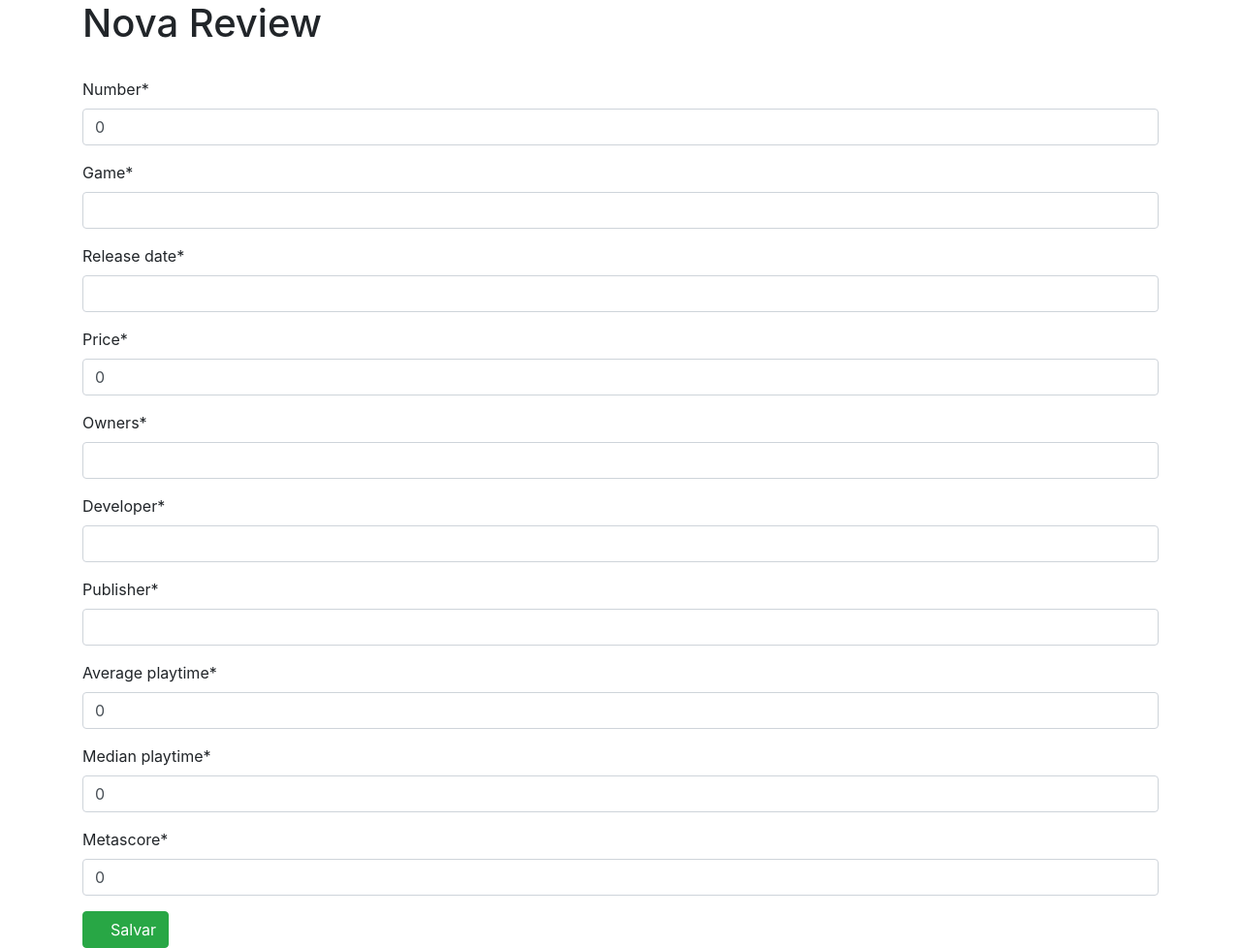
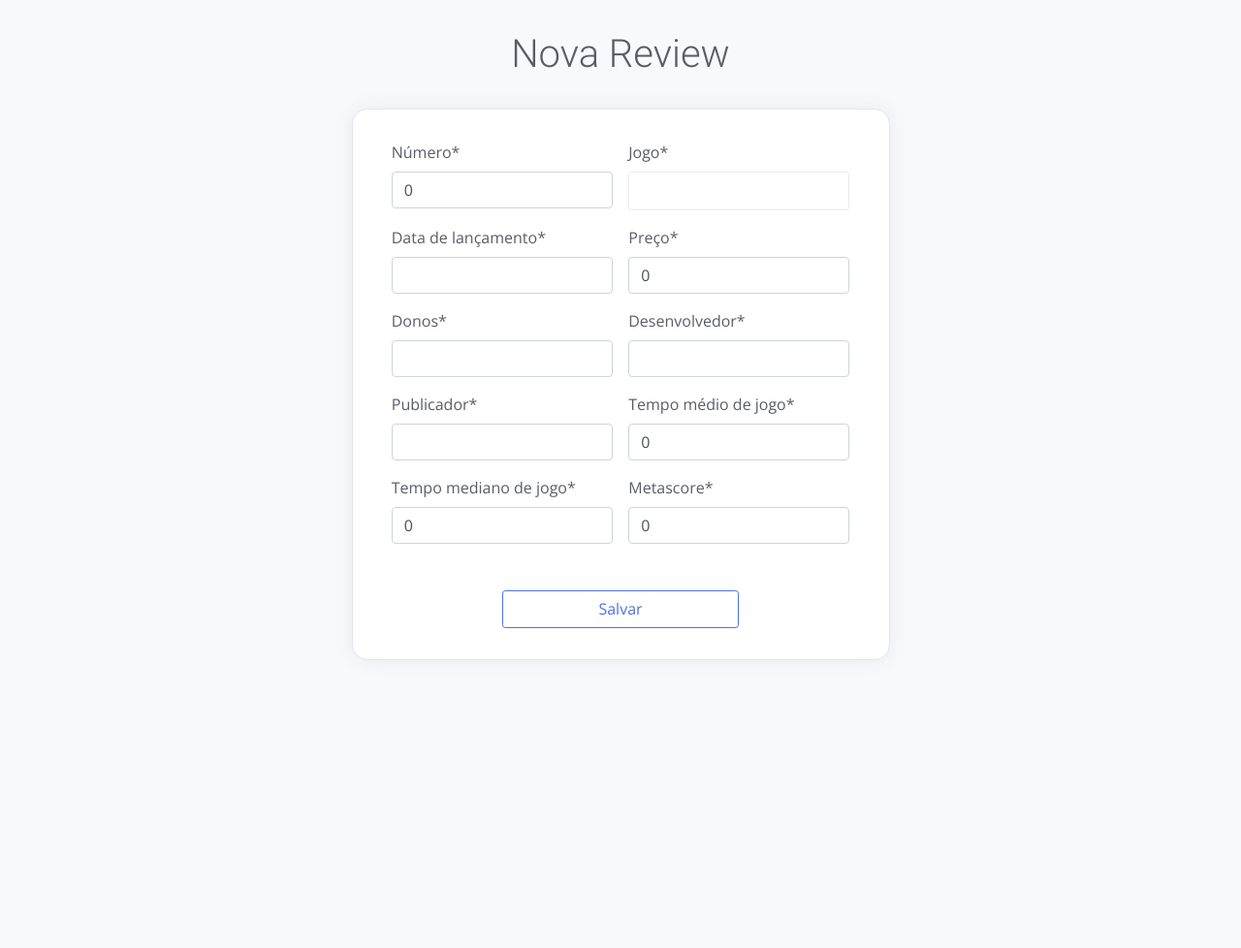
Before and after one commit to isaacrpl7/gamereview, a Django app: page /dashboard/reviews/novo in a window 1280 px wide. Shown: the whole page at 97% size. After the commit the page ends 681 px from the top, so only its background shows below. Run offline with Django 3.2, Linux system fonts and the light colour scheme; some libraries are stand-ins or nearby versions.

Commit message:
Adicionados alguns estilos

```diff
--- a/dashboard/models/Review.py
+++ b/dashboard/models/Review.py
@@ -2,13 +2,13 @@ from django.db import models
 
 # Create your models here.
 class Review(models.Model):
-    number = models.IntegerField(default=0)
-    game = models.CharField(max_length=100)
-    release_date = models.CharField(max_length=100)
-    price = models.FloatField(default=0)
-    owners = models.CharField(max_length=100)
-    developer = models.CharField(max_length=100)
-    publisher = models.CharField(max_length=100)
-    average_playtime = models.IntegerField(default=0)
-    median_playtime = models.IntegerField(default=0)
-    metascore = models.IntegerField(default=0)
+    number = models.IntegerField("Número", default=0)
+    game = models.CharField("Jogo", max_length=100)
+    release_date = models.CharField("Data de lançamento", max_length=100)
+    price = models.FloatField("Preço", default=0)
+    owners = models.CharField("Donos", max_length=100)
+    developer = models.CharField("Desenvolvedor", max_length=100)
+    publisher = models.CharField("Publicador", max_length=100)
+    average_playtime = models.IntegerField("Tempo médio de jogo", default=0)
+    median_playtime = models.IntegerField("Tempo mediano de jogo", default=0)
+    metascore = models.IntegerField("Metascore", default=0)
--- a/dashboard/static/dashboard/css/style.css
+++ b/dashboard/static/dashboard/css/style.css
@@ -1,3 +1,143 @@
 h1 {
     margin-bottom: 2rem;
+    font-family: 'Roboto', sans-serif;
+    color: #5a5c69;
+    text-align: center;
+    font-weight: 300;
 }
+body {
+    margin: 2rem;
+    font-family: 'Open Sans', sans-serif;
+    color: #5a5c69;
+    background-color: #f8f9fc;
+}
+.header-table {
+    display: flex;
+    justify-content: space-between;
+    align-items: center;
+}
+.busca {
+    display: flex;
+    flex-direction: row;
+    justify-content: flex-start;
+    align-items: center;
+    margin-bottom: 1rem;
+}
+#id_game{
+    background-color: #fff;
+    border: 1px solid #eaeaee;
+    border-radius: 0.2rem;
+    height: 2.5rem;
+}
+p{
+    padding: 0;
+    margin: 0;
+    margin-right: 1rem;
+}
+.btn-nova-review {
+    border: 1px solid #4e73df;
+    color: #4e73df;
+    padding-top: 0.5rem;
+    margin: 0;
+    height: 2.5rem;
+    width: 10rem;
+    text-align: center;
+    vertical-align: middle;
+    border-radius: 0.2rem;
+}
+.btn-nova-review:hover {
+    background-color: #4e73df;
+    color: white;
+    text-decoration: none;
+}
+/* TABELA */
+table {
+    text-align: center;
+    vertical-align: middle;
+    background-color: white;
+    border-radius: 1rem;
+    box-shadow: 0px 0px 20px #eaeaee;
+}
+td {
+    border-top: 1px solid #eaeaee;
+    border-bottom: 1px solid #eaeaee;
+    padding: 0.5rem;
+}
+th {
+    padding: 0.5rem;
+}
+
+.botao_busca{
+    margin: 0;
+    padding: 0.2rem;
+    height: 2.5rem;
+    width: 3.5rem;
+    background-color: #fff;
+    color: #4e73df;
+    border: 1px solid #4e73df;
+    /* border-radius: 0 0.2rem 0.2rem 0; */
+    border-radius: 0.2rem;
+    margin-left: 1rem;
+}
+.botao_busca:hover {
+    background-color: #4e73df;
+    color: white;
+}
+
+.botao_pagina {
+    border: 1px solid #4e73df;
+    border-radius: 0.2rem;
+    font-size: 1rem;
+    padding: 0.4rem;
+    text-align: center;
+    vertical-align: middle;
+    color: #4e73df;
+}
+.botao_pagina:hover {
+    background-color: #4e73df;
+    color: white;
+    text-decoration: none;
+}
+
+.pagination {
+    display: flex;
+    justify-content: center;
+    margin: 2rem;
+}
+
+/* CSS DA PAGINA DE NOVO/UPDATE */
+.novo {
+    border: 1px solid #e3e6f0;
+    border-radius: 1rem;
+    background-color: #fff;
+    width: 50%;
+    display: flex;
+    flex-direction: row;
+    flex-wrap: wrap;
+    margin: 0 auto;
+    padding: 2rem;
+    justify-content: space-around;
+    box-shadow: 0px 0px 20px #eaeaee;
+}
+.form-group {
+    order: 2;
+}
+.botao_create {
+    order: 2;
+    width: 50%;
+    border: 1px solid #4e73df;
+    border-radius: 0.2rem;
+    font-size: 1rem;
+    padding: 0.4rem;
+    text-align: center;
+    vertical-align: middle;
+    color: #4e73df;
+    background-color: white;
+    margin-top: 2rem;
+}
+.botao_create:hover {
+    background-color: #4e73df;
+    color: white;
+    text-decoration: none;
+    box-shadow: 0px 0px 20px #eaeaee;
+}
--- a/dashboard/templates/base.html
+++ b/dashboard/templates/base.html
@@ -18,6 +18,8 @@
     <link rel="stylesheet" type="text/css" href="{% static 'dashboard/css/style.css' %}">
     <!-- jquery -->
     <script src="https://code.jquery.com/jquery-3.5.1.slim.min.js" integrity="sha256-4+XzXVhsDmqanXGHaHvgh1gMQKX40OUvDEBTu8JcmNs=" crossorigin="anonymous"></script>
+    <!-- Fonte Roboto e Open Sans -->
+    <link href="https://fonts.googleapis.com/css2?family=Open+Sans:wght@300;400&family=Roboto:wght@100;300;400&display=swap" rel="stylesheet">
 </head>
 <body class="container">
     {%block content%}
--- a/dashboard/templates/review_form.html
+++ b/dashboard/templates/review_form.html
@@ -6,10 +6,9 @@
 
 {% block content %}
     <h1>Nova Review</h1>
-
-    <form action="" method="post" autocomplete="off">
+    <form class="novo" action="" method="post" autocomplete="off">
         {% csrf_token %}
         {{ form|crispy }}
-        <button type="submit" class="btn btn-success"><i class="fa fa-database"></i>&emsp;Salvar</button>
+        <button type="submit" class="botao_create">Salvar</button>
     </form>
 {% endblock content %}
```
Also changed, not shown: dashboard/templates/review_list.html (+17 -33 lines), dashboard/migrations/0004_auto_20201103_2157.py (added), 1 other file.
